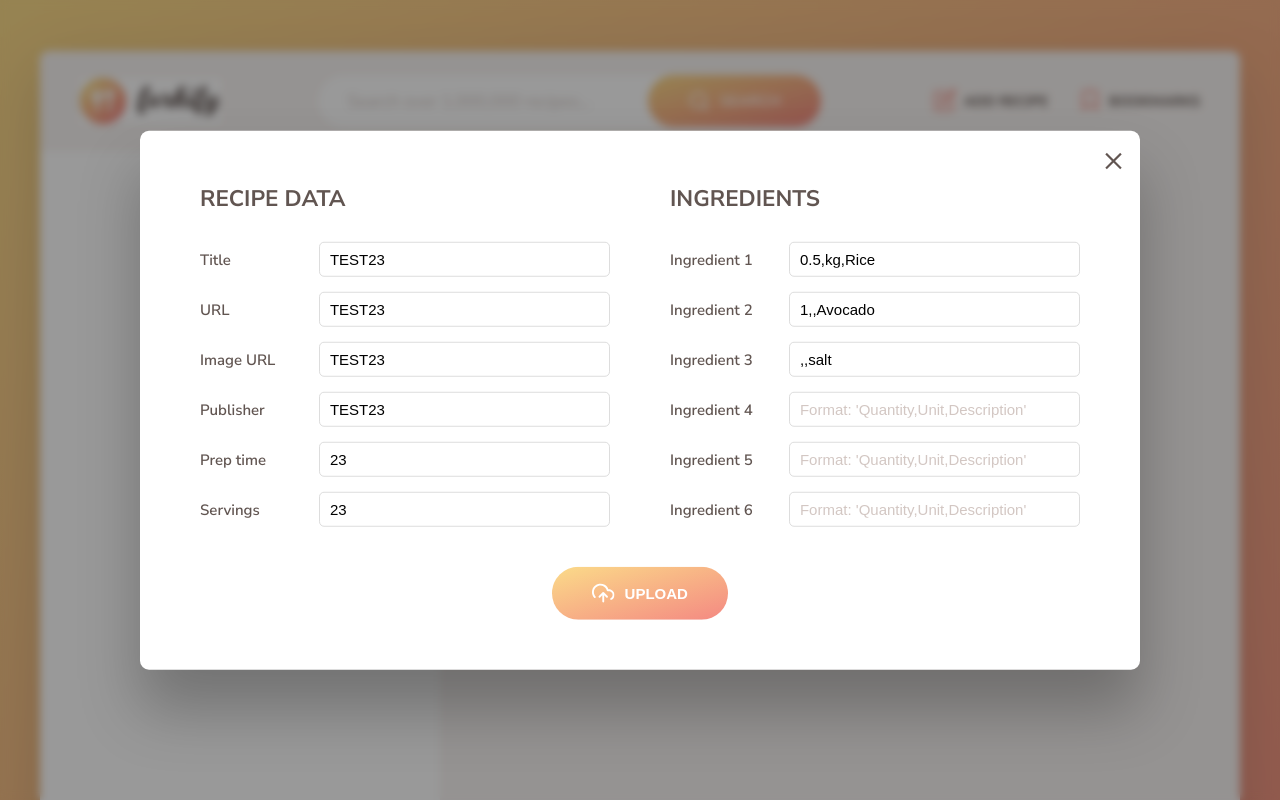
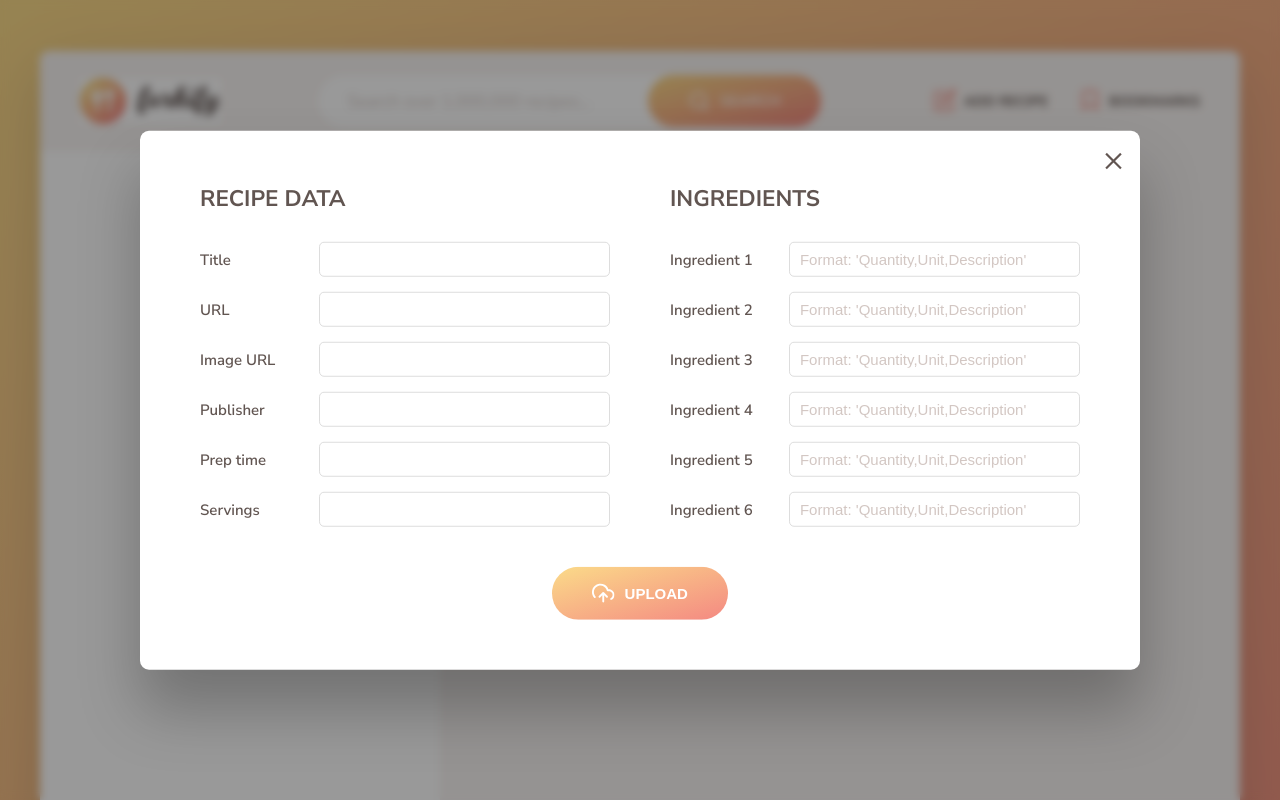
Before and after one commit to madina0801/forkify, a website built with Parcel: page index.html in a window 1280 px wide. Both pictures are taken after a click on the button "ADD RECIPE". Shown: the top 800 px of the page. Built offline with nearby package versions, Linux system fonts and the light colour scheme.

Commit message:
clear add recipe value

```diff
--- a/index.html
+++ b/index.html
@@ -271,24 +271,24 @@
         <div class="upload__column">
           <h3 class="upload__heading">Recipe data</h3>
           <label>Title</label>
-          <input value="TEST23" required name="title" type="text" />
+          <input value="" required name="title" type="text" />
           <label>URL</label>
-          <input value="TEST23" required name="sourceUrl" type="text" />
+          <input value="" required name="sourceUrl" type="text" />
           <label>Image URL</label>
-          <input value="TEST23" required name="image" type="text" />
+          <input value="" required name="image" type="text" />
           <label>Publisher</label>
-          <input value="TEST23" required name="publisher" type="text" />
+          <input value="" required name="publisher" type="text" />
           <label>Prep time</label>
-          <input value="23" required name="cookingTime" type="number" />
+          <input value="" required name="cookingTime" type="number" />
           <label>Servings</label>
-          <input value="23" required name="servings" type="number" />
+          <input value="" required name="servings" type="number" />
         </div>
 
         <div class="upload__column">
           <h3 class="upload__heading">Ingredients</h3>
           <label>Ingredient 1</label>
           <input
-            value="0.5,kg,Rice"
+            value=""
             type="text"
             required
             name="ingredient-1"
@@ -296,14 +296,14 @@
           />
           <label>Ingredient 2</label>
           <input
-            value="1,,Avocado"
+            value=""
             type="text"
             name="ingredient-2"
             placeholder="Format: 'Quantity,Unit,Description'"
           />
           <label>Ingredient 3</label>
           <input
-            value=",,salt"
+            value=""
             type="text"
             name="ingredient-3"
             placeholder="Format: 'Quantity,Unit,Description'"
```
